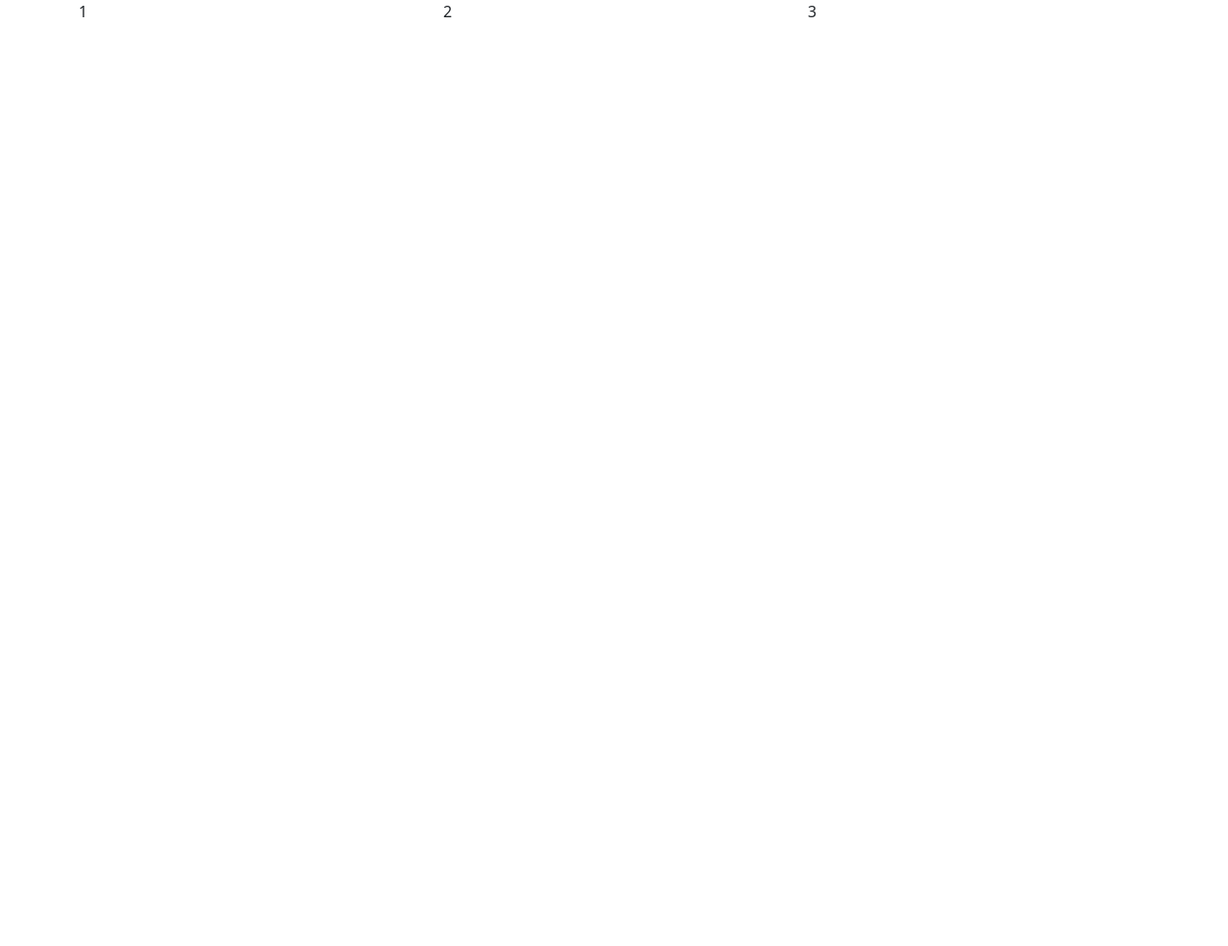
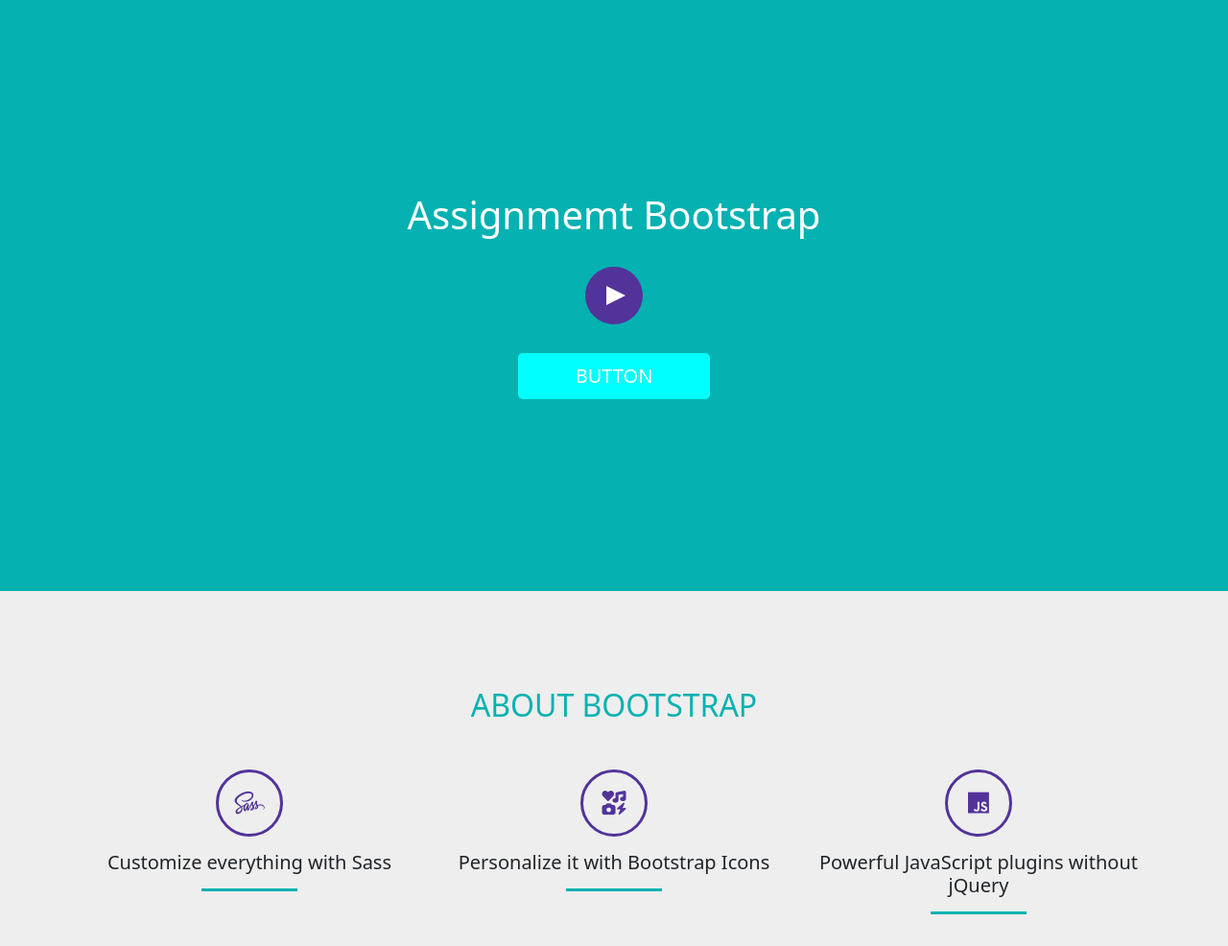
Before and after one commit to greenapple280/Lesson-15_Frameworks-and-Libraries, a plain HTML site: page index.html in a window 1280 px wide. Shown: the top 986 px of the page at 96% size. Before the commit the page ends 800 px from the top, so only its background shows below. Drawn offline with nearby package versions, Linux system fonts and the light colour scheme.

```diff
--- a/index.html
+++ b/index.html
@@ -3,20 +3,76 @@
 <head>
     <meta charset="UTF-8">
     <meta name="viewport" content="width=device-width, initial-scale=1.0">
-    <title>Bootstrap</title>
-    <link href="https://cdn.jsdelivr.net/npm/bootstrap@5.3.3/dist/css/bootstrap.min.css" rel="stylesheet" integrity="sha384-QWTKZyjpPEjISv5WaRU9OFeRpok6YctnYmDr5pNlyT2bRjXh0JMhjY6hW+ALEwIH" crossorigin="anonymous">
-  </head>
+    <title>Shop</title>
+    <link rel="shortcut icon" href="img/favicon.ico" type="image/x-icon">
+    <script src="https://kit.fontawesome.com/10c378b679.js" crossorigin="anonymous"></script>
+    <link rel="stylesheet" href="styles/bootstrap.min.css">
+    <link rel="stylesheet" href="styles/style.css">
 </head>
 <body>
-  <div class="container">
-    <div class="row">
-      <div class="col">1</div>
-      <div class="col">2</div>
-      <div class="col">3</div>
-    </div>
-  </div>
+    <header>
+        <div class="container">
+            <div class="row">
+                <div class="col-12">
+                    <h1 class="text-center text-white">Assignmemt Bootstrap</h1>
+                    <div class="itd_play" data-bs-toggle="modal" data-bs-target="#exampleModal">
+                        <div class="itd_triangle"></div>
+                    </div>
+                    <a href="#footer" class="btn btn-itd btn-lg text-uppercase">Button</a>
+                </div>
+            </div>
+        </div>
+    </header>
 
+    <section class="about">
+        <div class="container">
+            <div class="row">
+                <div class="col-12">
+                    <h2 class="about-title text-center text-uppercase mb-5">About bootstrap</h2>
+                </div>
+            </div>
+            <div class="row">
+                <div class="col-xl-4 col-md-6 col-sm-12">
+                    <div class="itd_circle"><i class="fa-brands fa-sass"></i></div>
+                    <h5 class="text-center">Customize everything with Sass</h5>
+                    <div class="line"></div>
+                </div>
+                <div class="col-xl-4 col-md-6 col-sm-12">
+                    <div class="itd_circle"><i class="fa-solid fa-icons"></i></div>
+                    <h5 class="text-center">Personalize it with Bootstrap Icons</h5>
+                    <div class="line"></div>
+                </div>
+                <div class="col-xl-4 col-md-6 col-sm-12">
+                    <div class="itd_circle"><i class="fa-brands fa-js"></i></div>
+                    <h5 class="text-center">Powerful JavaScript plugins without jQuery</h5>
+                    <div class="line"></div>
+                </div>
+            </div>
+        </div>
+    </section>
 
-      <script src="https://cdn.jsdelivr.net/npm/bootstrap@5.3.3/dist/js/bootstrap.bundle.min.js" integrity="sha384-YvpcrYf0tY3lHB60NNkmXc5s9fDVZLESaAA55NDzOxhy9GkcIdslK1eN7N6jIeHz" crossorigin="anonymous"></script>
+    <footer>
+
+    </footer>
+
+    <div class="modal fade" id="exampleModal" tabindex="-1" aria-labelledby="exampleModalLabel" aria-hidden="true">
+        <div class="modal-dialog">
+          <div class="modal-content">
+            <div class="modal-header">
+              <h1 class="modal-title fs-5" id="exampleModalLabel">Important!</h1>
+              <button type="button" class="btn-close" data-bs-dismiss="modal" aria-label="Close"></button>
+            </div>
+            <div class="modal-body">
+              <p class="modal-text">Here should be an important info for you!</p>
+            </div>
+            <div class="modal-footer">
+              <button type="button" class="btn btn-secondary" data-bs-dismiss="modal">Close</button>
+              <button type="button" class="btn btn-primary">Save changes</button>
+            </div>
+          </div>
+        </div>
+      </div>
+
+      <script src="js/bootstrap.bundle.min.js"></script>
 </body>
 </html>
--- /dev/null
+++ b/styles/style.css
@@ -0,0 +1,83 @@
+:root {
+    --color1:#05b1b1;
+    --color2: #52339a;
+}
+
+header, footer, section {
+    padding: 100px 0;
+}
+
+header {
+    padding: 200px 0;
+}
+
+header, footer {
+    background-color: var(--color1);
+}
+
+.itd_play {
+    background-color: var(--color2);
+    width: 60px;
+    height: 60px;
+    border-radius: 50%;
+    display: flex;
+    justify-content: center;
+    align-items: center;
+    cursor: pointer;
+    margin: 30px auto 30px;
+    transition: all 0.2s easy;
+}
+
+.itd_play:hover {
+    background-color: #baacda;
+}
+
+.itd_triangle {
+
+    margin-right: -3px;
+    width: 0;
+    height: 0;
+    border-style: solid;
+    border-width: 10px 0 10px 20px;
+    border-color: transparent transparent transparent var(--bs-white);
+}
+
+.btn-itd {
+    display: block;
+    max-width: 200px;
+    margin: 0  auto;
+    padding: 8px 30px;
+    color: var(--bs-white);
+    background-color: aqua;
+}
+
+.about-title {
+    color: var(--color1);
+}
+
+.about {
+    background-color: #eee;
+}
+
+.about i {
+    font-size: 25px;
+    color: var(--color2);
+}
+
+.itd_circle {
+    margin: 0 auto 15px;
+    height: 70px;
+    width: 70px;
+    border-radius: 50%;
+    border: 3px solid var(--color2);
+    display: flex;
+    justify-content: center;
+    align-items: center;
+}
+
+.line {
+    width: 100px;
+    height: 3px;
+    background-color: var(--color1);
+    margin: 15px auto 30px;
+}
```
Also changed, not shown: font/fontello.ttf (added), font/fontello.woff (added), font/fontello.woff2 (added), img/author.png (added), img/favicon.ico (added), img/mockup.png (added), img/pattern.png (added), img/people.jpg (added), img/preview.png (added), js/bootstrap.bundle.min.js (added), js/main.js (added), styles/bootstrap.min.css (added), 2 other files.
